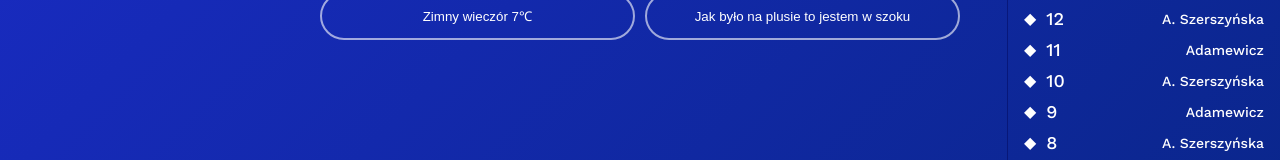
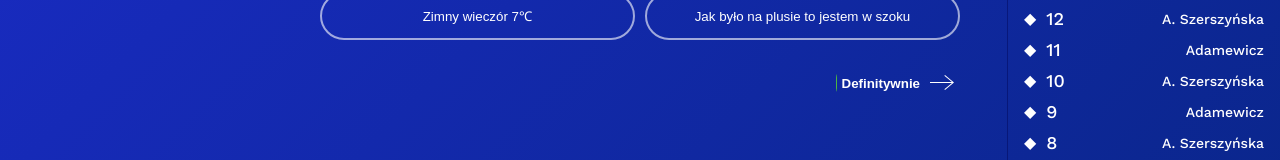
Before and after one commit to Przestrzel/quiz, a React (Create React App) app: page /game in a window 1280 px wide. Both pictures are taken after a click on the button "Lekutkie wrześniowe 13℃". Shown: the part 502-662 px from the top of the page. Built offline with nearby package versions, Linux system fonts and the light colour scheme.

Commit message:
Answer the question

```diff
--- a/src/components/questions/Question.jsx
+++ b/src/components/questions/Question.jsx
@@ -3,6 +3,7 @@ import useQuestions from '../../hooks/useQuestions';
 import { useQuestionsContext } from '../../context/QuestionsContext';
 import styles from './Question.module.scss';
 import AnswerButton from './answerButton/AnswerButton';
+import { ReactComponent as ArrowRight } from '../../assets/arrow-right.svg';
 
 const Question = () => {
   const { state: { questionIndex } } = useQuestionsContext();
@@ -11,11 +12,8 @@ const Question = () => {
   const question = useMemo(() => questions[questionIndex], [questionIndex, questions]);
 
   const onAnswer = useCallback((answerIndex) => {
-    if(pickedQuestion === answerIndex){
-      setPickedQuestion(null);
-    }
     setPickedQuestion(answerIndex);
-  }, [ pickedQuestion ]);
+  }, [ ]);
 
   return (
     <div className={styles.question}>
@@ -34,6 +32,17 @@ const Question = () => {
           ))
         }
       </div>
+      <div className={styles.questionConfirmation}>
+        <div />
+        {
+          pickedQuestion != null ?
+          <button onClick={() => null}>
+            <div>Definitywnie</div>
+            <ArrowRight />
+          </button>
+        : null
+        }
+      </div>
     </div>
   )
 }
--- a/src/components/questions/Question.module.scss
+++ b/src/components/questions/Question.module.scss
@@ -21,6 +21,54 @@
     gap: 10px;
   }
 
+  &Confirmation {
+    margin-top: 30px;
+    display: flex;
+    justify-content: space-between;
+    align-items: center;
+    font-size: 24px;
+    font-weight: 500;
+    text-align: center;
+    transition: all 0.2s ease-out;
+
+    button {
+      @include text;
+
+      border: none;
+      background-color: transparent;
+      color: white;
+      font-weight: 600;
+      cursor: pointer;
+      display: flex;
+      align-items: center;
+      transition: .2s ease-out;
+      background: linear-gradient(to left, transparent 50%, $success-green 50%) right;
+      background-size: 200%;
+      border-radius: 8px;
+
+      &:hover{
+        background-position: left;
+      }
+      svg {
+        margin-left: 10px;
+        transition: all 0.2s ease-out;
+        path {
+          fill: white;
+        }
+      }
+      div {
+        transition: all 0.2s ease-out;
+      }
+
+      &:hover{
+        div {
+          margin-right: 4px;
+        }
+      }
+    }
+
+  }
+
   .picked {
     background-color: rgba($old-yellow, 0.9);
   }
```
Also changed, not shown: src/assets/arrow-right.svg (added).
